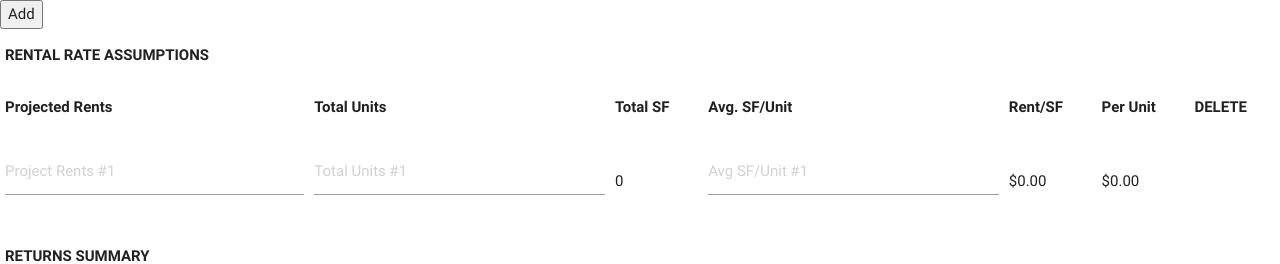
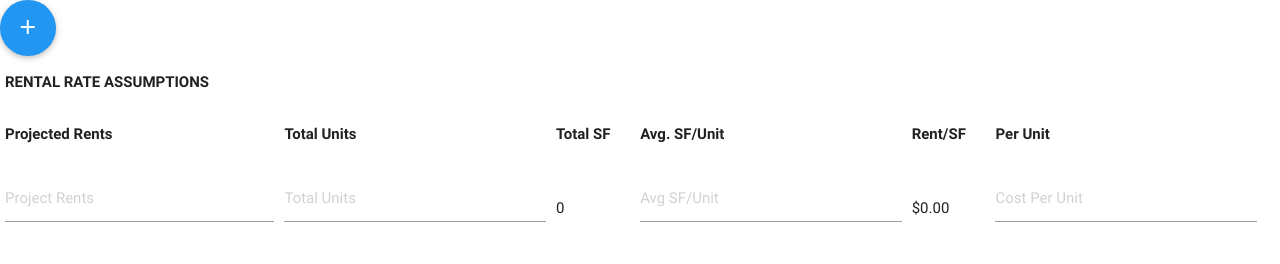
Before and after one commit to htisaksen/Columbia-MSRED, a Flask app: page /dashboard in a window 1280 px wide. Shown: the part 2611-2875 px from the top of the page. Run offline with Flask 2, Linux system fonts and the light colour scheme.

Commit message:
finished table counter

```diff
--- a/static/css/style.css
+++ b/static/css/style.css
@@ -3,7 +3,7 @@ html, body {
   width = 100vw,
   height = 100vh
 }
-footer.page-footer{
+/*footer.page-footer{
   background-color: #1e88e5;
 }
 .nav-wrapper{
@@ -17,4 +17,4 @@ footer.page-footer{
 }
 .tabs .tab a{
   color:#1e88e5;
-}
+}*/
--- a/static/jsx/main.js
+++ b/static/jsx/main.js
@@ -1,34 +1,31 @@
 $(document).ready(function(){
 	console.log("Jquery ready to roll!");
-	var counter = 1;
+	var counter = 0;
 
 	$("#rental_rate_form").on('click',(function(event) {
 		console.log('clicked add_rental_rates button');
+		var counter = $('#Rental_Rate_Assumptions tr').length - 1;
+		console.log(counter)
 		event.preventDefault();
 		$.ajax({
 			method: 'POST',
 			url: '/dashboard',
 			success: function(response) {
-				counter = counter + 1;
 				$('#Rental_Rate_Assumptions').find('tbody')
 					.append($("<tr id = 'rent_row_"+counter+"'>")
-						.append($("<td>").html("<input type='text' name='proj_rents_"+counter+"' id='proj_rents_"+counter+"' placeholder='Project Rents #"+counter+"'>"))
-						.append($("<td>").html("<input type='text' name='total_units_"+counter+"' id='total_units_"+counter+"' placeholder='Total Units #"+counter+"'>"))
-						.append($("<td id = 'total_sf_"+counter+"'>").text("0"))
-						.append($("<td>").html("<input type='text' name='avg_sf_per_unit_"+counter+"' id='avg_sf_per_unit_"+counter+"' placeholder='Avg SF/Unit #"+counter+"'>"))
-						.append($("<td id = 'rent_per_sf_"+counter+"'>").text("$0.00"))
-						.append($("<td id = 'rent_per_unit_"+counter+"'>").text('$0.00'))
-						.append($("<td>").html("<a>[X]</a>"))
-						)
+					.append($("<td>").html("<input type='text' name='proj_rents_"+counter+"' id='proj_rents_"+counter+"' placeholder='Project Rents'></td>"))
+					.append($("<td>").html("<input type='text' name='total_units_"+counter+"' id='total_units_"+counter+"' placeholder='Total Units'></td>"))
+					.append($("<td id = 'total_sf_"+counter+"'></td>").text("0"))
+					.append($("<td>").html("<input type='text' name='avg_sf_per_unit_"+counter+"' id='avg_sf_per_unit_"+counter+"' placeholder='Avg SF/Unit'></td>"))
+					.append($("<td id = 'rent_per_sf_"+counter+"'></td>").text("$0.00"))
+					.append($("<td>").html("<input type='text' name='rent_per_unit_"+counter+"' id='rent_per_unit_"+counter+"' placeholder='Cost Per Unit'></td>"))
+					.append($("<td>").html("<a>[X]</a></td>"))
+					)
 
 				// function to delete all additionally added rows from the Rental Rate Assumptions table
 				$('tr[id^="rent_row_"] a').on('click', function(event) {
 					console.log("clicked on X to delete row");
-					// you could get the id number from the tr
-
-					var id = $(this).closest('tr').attr('id').replace("rent_row_","");
-					//then you could remove anything the that ends with _id
-					$('[id$="_'+id+'"]').remove();
+					$(this).parent().parent().remove();
 					counter = counter - 1;
 				});
 				//TEST FUNCTION =============================================================================================================================================
@@ -51,7 +48,7 @@ $(document).ready(function(){
 	// 	var f = parseInt($("#in-freddie").val()) || 0;
 	// }
 
-	//calculations for Rental Rate Assumptions table
+	//calculations for Rental Rate Assumptions table--------------------------------------
 
 
 	// var rental_rate_calc = function(rental_rate_row) {
@@ -63,23 +60,7 @@ $(document).ready(function(){
 	// 	   var lines = $('td', tr).map(function(index, td) {
 	// 		return $(td).text();
 	// 	});
-	// 	//This assumes that you have a table with an id of tblPurchaseOrders and that you have two cells of data
-	// 			alert(lines[0] + ' ' + lines[1]);
-	// 		})
-	// 	});
 
 	// ==========================================================================================================================================================
 
-
-
-
-	// function to calculate row data in the Rental Rate Assumptions table
-	// $('tr[id^="rent_row_"]').on('click', function(event) {
-	// 	console.log("======counter",counter);
-	// 	for (i = 1; i <= counter; i++) {
-	// 		console.log("======i",i);
-	// 	}
-	// })
-
-
 }) //end of doc
--- a/templates/base.html
+++ b/templates/base.html
@@ -21,7 +21,7 @@
 		<li><a href="/logout">Logout</a></li>
 	</ul>
 
-	<nav>
+	<nav class = 'blue accent-3'>
 	<div class="nav-wrapper">
 		<a href="/" class="brand-logo">Logo</a>
 		<ul class="right hide-on-med-and-down">
@@ -47,7 +47,7 @@
 </sidebar>
 
 
-<footer class="page-footer">
+<footer class="page-footer blue accent-3">
 	<div class="container">
 		<div class="row">
 			<div class="col l6 s12">
--- a/templates/dashboard.html
+++ b/templates/dashboard.html
@@ -224,20 +224,20 @@
         <th>Avg. SF/Unit</th>
         <th>Rent/SF</th>
         <th>Per Unit</th>
-        <th>DELETE</th>
+        <th>&nbsp;</th>
 
       </tr>
       <tr id = 'rent_row_1'>
-        <td><input type='text' name='proj_rents_1' id='proj_rents_1' placeholder='Project Rents #1'></td>
-        <td><input type='text' name='total_units_1' id='total_units_1' placeholder='Total Units #1'></td>
+        <td><input type='text' name='proj_rents_1' id='proj_rents_1' placeholder='Project Rents'></td>
+        <td><input type='text' name='total_units_1' id='total_units_1' placeholder='Total Units'></td>
         <td id = 'total_sf_1'> 0 </td>
-        <td><input type='text' name='avg_sf_per_unit_1' id='avg_sf_per_unit_1' placeholder='Avg SF/Unit #1'></td>
+        <td><input type='text' name='avg_sf_per_unit_1' id='avg_sf_per_unit_1' placeholder='Avg SF/Unit'></td>
         <td id = 'rent_per_sf_1'>$0.00</td>
-        <td id = 'rent_per_unit_1'>$0.00</td>
+        <td><input type='text' name='cost_per_unit_' id='cost_per_unit_1' placeholder='Cost Per Unit'></td>
         <!-- <td><a>[X]</a></td> -->
       </tr>
 
-      <button name = 'rental_rate_form' id='rental_rate_form' value = "Add">Add</button>
+      <button name = 'rental_rate_form' id = 'rental_rate_form' class="btn-floating btn-large waves-effect waves-light red blue"><i class="material-icons">add</i></button>
 
     </table>
     </form>
@@ -630,16 +630,8 @@
         <td>3.0%</td>
         <td>2.0%</td>
       </tr>
-      <tr>
-        <td>Year 11</td>
-        <td>&nbsp;</td>
-        <td>2</td>
-        <td>2</td>
-        <td>2</td>
-        </tr>
     </table>
 <!--==================================================================================-->
-  <input type="submit" id='calc_submit' name='calc_submit' value="Calculate">
 </form>
 
 {%endblock tables%}
```
